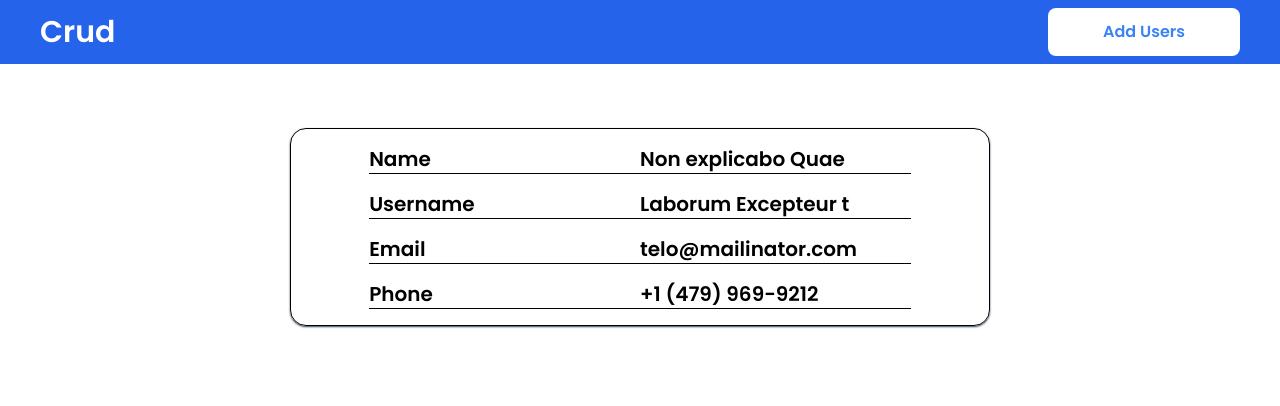
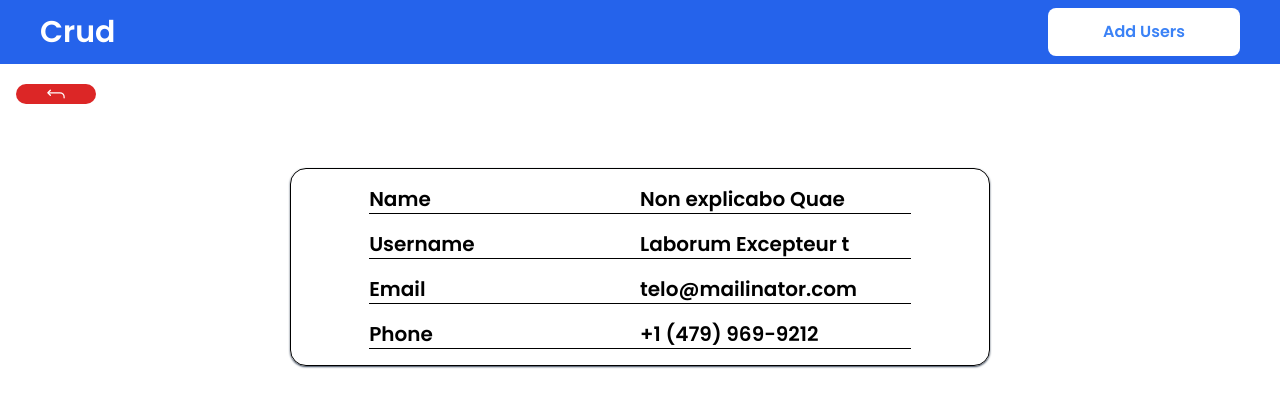
Before and after one commit to urbain32/crud-axios-app, a React (Create React App) app: page /users/10 in a window 1280 px wide. Shown: the top 406 px of the page. Built offline with nearby package versions, Linux system fonts and the light colour scheme; data requests are answered from the project's data file.

Commit message:
adding a return button

```diff
--- a/src/pages/user/User.js
+++ b/src/pages/user/User.js
@@ -1,7 +1,7 @@
-import { useParams } from 'react-router-dom';
+import { useParams,Link } from 'react-router-dom';
 import axios from 'axios';
 import { useEffect, useState } from 'react';
-
+import {IoReturnUpBack } from 'react-icons/io5';
 const User = () => {
   const { id } = useParams();
   const [user, setUser] = useState();
@@ -12,6 +12,11 @@ const User = () => {
     });
   }, [url]);
   return (
+    <>
+      <Link to='/'>
+        <IoReturnUpBack className=' mt-5 ml-4 hover:border hover:border-red-700 bg-red-600 hover:bg-transparent w-20 h-5 text-white hover:text-red-600 rounded-full ' />
+      </Link>
+
       <div className='w-full h-full flex items-center justify-center'>
         {user && (
           <>
@@ -48,6 +53,7 @@ const User = () => {
           </>
         )}
       </div>
+    </>
   );
 };
 export default User;
```
Lines whose indentation alone changed are shown as unchanged.
